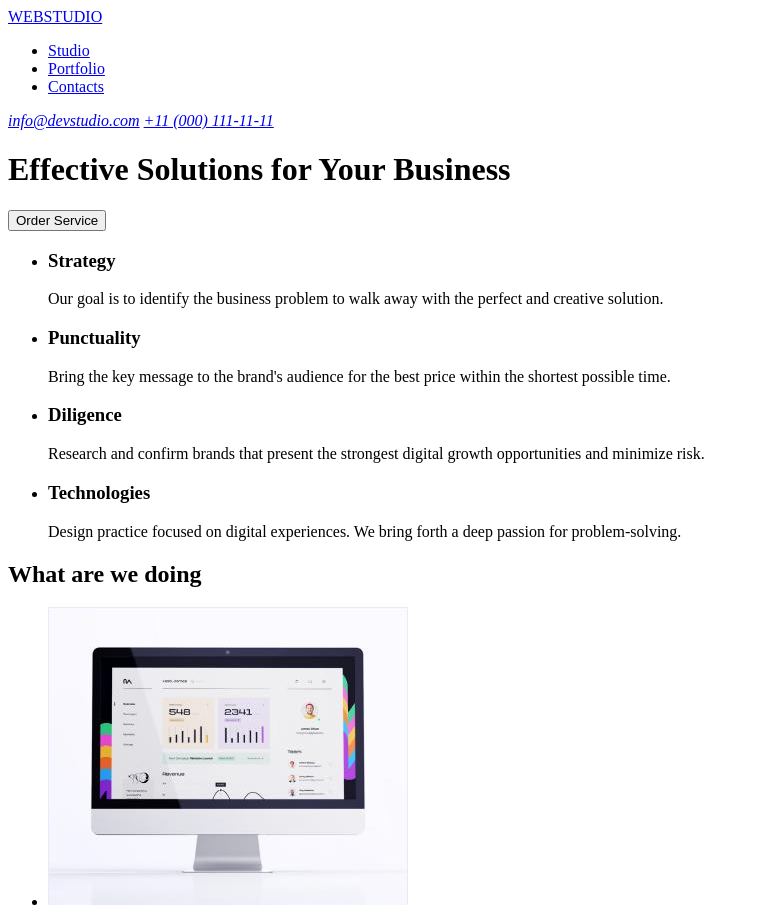
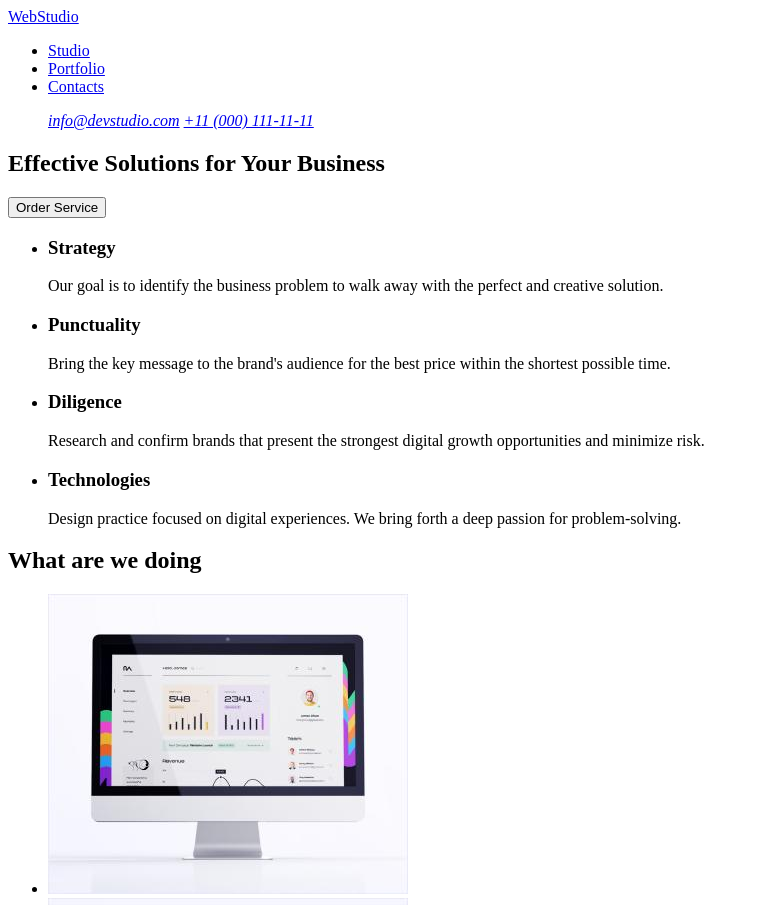
Before and after one commit to stepanovamariia/goit-markup-hw-01, a plain HTML site: page index.html in a window 1280 px wide. Shown: the top 905 px of the page, without its empty margins (0-759 px from the left). Drawn offline with Linux system fonts and the light colour scheme.

Commit message:
version-2

```diff
--- a/index.html
+++ b/index.html
@@ -8,8 +8,8 @@
 	</head>
 	<body>
 		<header>
-			<a href="/">WEBSTUDIO</a>
 			<nav>
+				<a href="./index.html">WebStudio</a>
 				<ul>
 					<li><a href="#studio">Studio</a></li>
 					<li><a href="#portfolio">Portfolio</a></li>
@@ -17,14 +17,19 @@
 				</ul>
 			</nav>
 			<address id="contacts">
-				<a href="mailto:info@devstudio.com">info@devstudio.com</a>
-				<a href="tel:+110001111111">+11 (000) 111-11-11</a>
+				<ul>
+					<a href="mailto:info@devstudio.com">info@devstudio.com</a>
+					<a href="tel:+110001111111">+11 (000) 111-11-11</a>
+				</ul>
 			</address>
 		</header>
 		<main>
-			<h1>Effective Solutions for Your Business</h1>
-			<button type="button">Order Service</button>
+			<section>
+				<h1>Effective Solutions for Your Business</h1>
+				<button type="button">Order Service</button>
+			</section>
 			<section id="studio">
+				<h2 hidden>Features</h2>
 				<ul>
 					<li>
 						<h3>Strategy</h3>
@@ -122,7 +127,7 @@
 			</section>
 		</main>
 		<footer>
-			<a href="/">WEBSTUDIO</a>
+			<a href="./index.htm">WebStudio</a>
 			<p>
 				Increase the flow of customers and sales for your business with digital
 				marketing & growth solutions.
```
